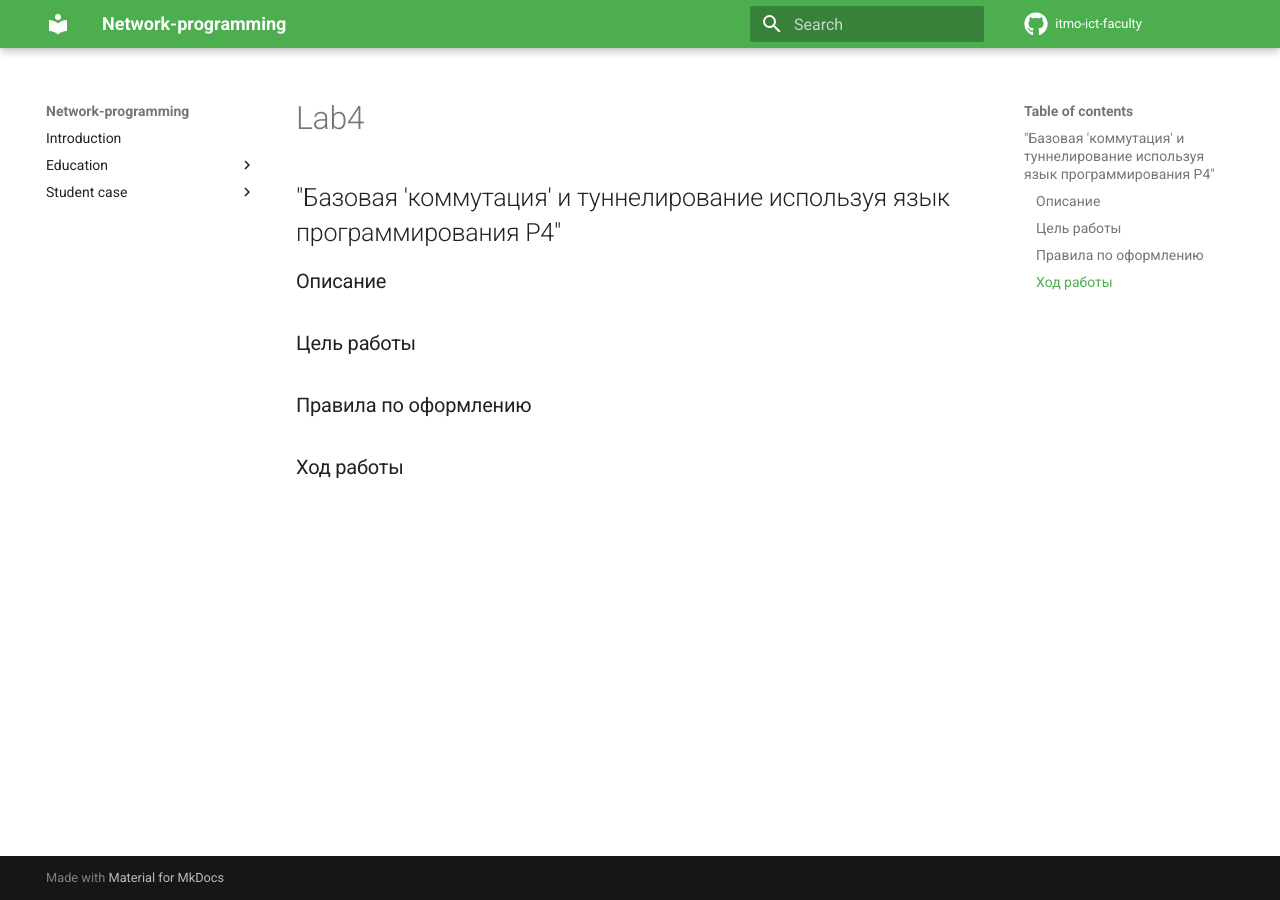
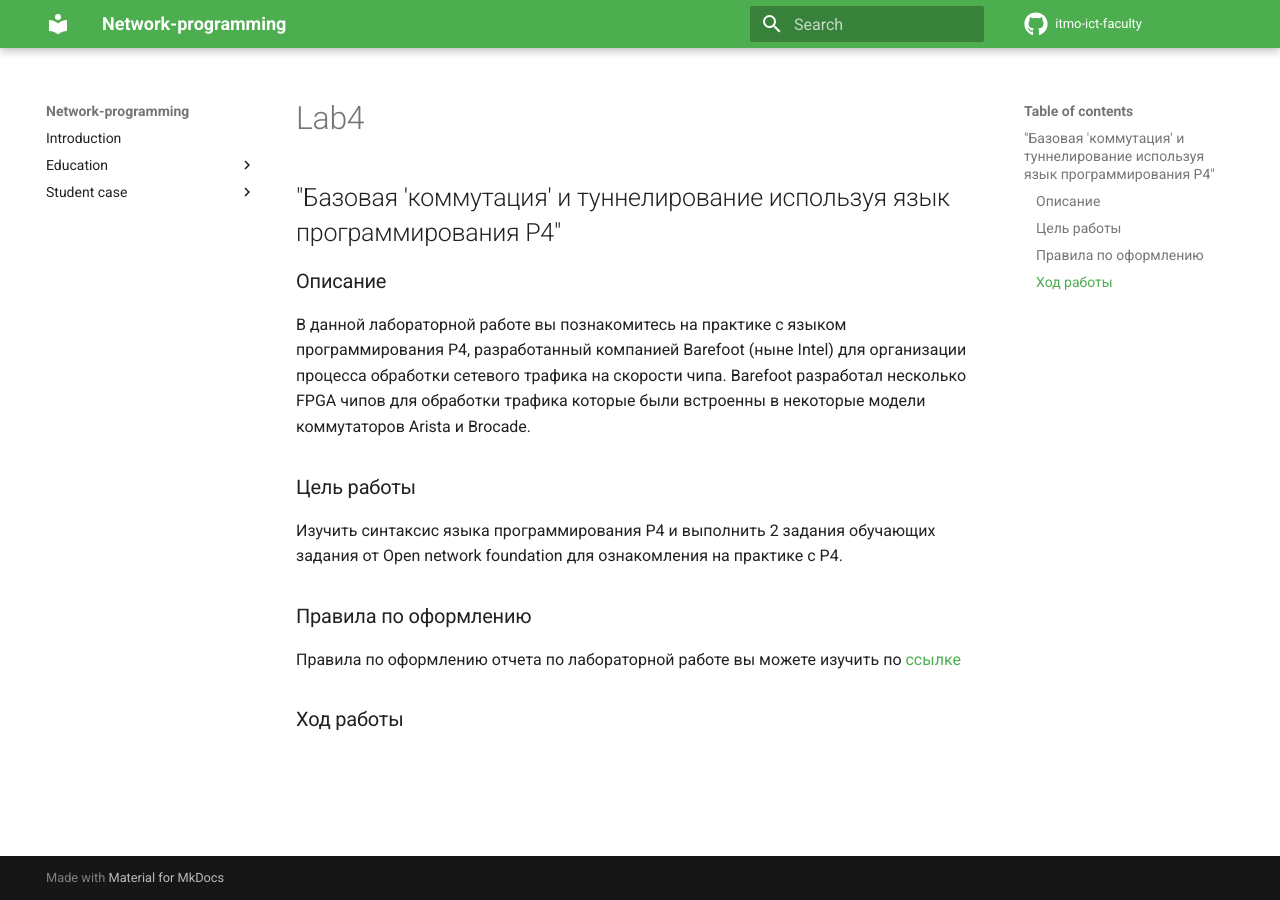
Before and after one commit to itmo-ict-faculty/network-programming, an MkDocs documentation site: the page built from docs/education/labs2022_2023/lab4/lab4.md, in a window 1280 px wide. Built offline with MkDocs 1.6.1 and Material for MkDocs 9.7.7, drawn with Linux system fonts in a browser that asks for light colours; comment, search, counter and statistics services are not loaded.

Commit message:
Create report rules

```diff
--- a/docs/education/labs2022_2023/lab4/lab4.md
+++ b/docs/education/labs2022_2023/lab4/lab4.md
@@ -1,9 +1,12 @@
 ## "Базовая 'коммутация' и туннелирование используя язык программирования P4"
 
 ### Описание
+В данной лабораторной работе вы познакомитесь на практике с языком программирования P4, разработанный компанией Barefoot (ныне Intel) для организации процесса обработки сетевого трафика на скорости чипа. Barefoot разработал несколько FPGA чипов для обработки трафика которые были встроенны в некоторые модели коммутаторов Arista и Brocade.
 
 ### Цель работы
+Изучить синтаксис языка программирования P4 и выполнить 2 задания обучающих задания от Open network foundation для ознакомления на практике с P4.
 
 ### Правила по оформлению
+Правила по оформлению отчета по лабораторной работе вы можете изучить по [ссылке](../reportdesign.md)
 
 ### Ход работы
```
Also changed, not shown: docs/education/labs2022_2023/lab1/lab1.md (+1 -0 lines), docs/education/labs2022_2023/lab2/lab2.md (+1 -0 lines), docs/education/labs2022_2023/lab3/lab3.md (+1 -0 lines), docs/education/labs2022_2023/reportdesign.md (added).
